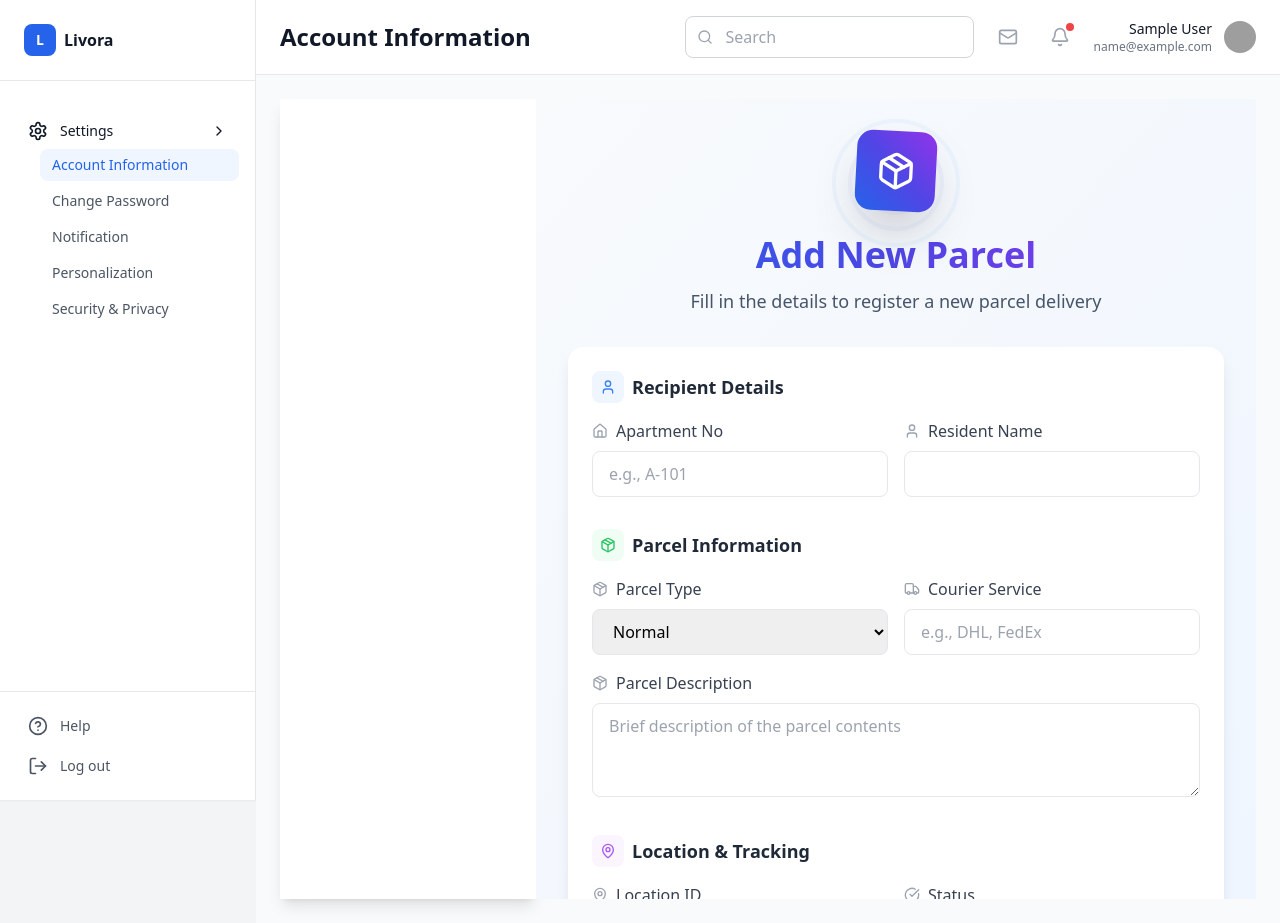
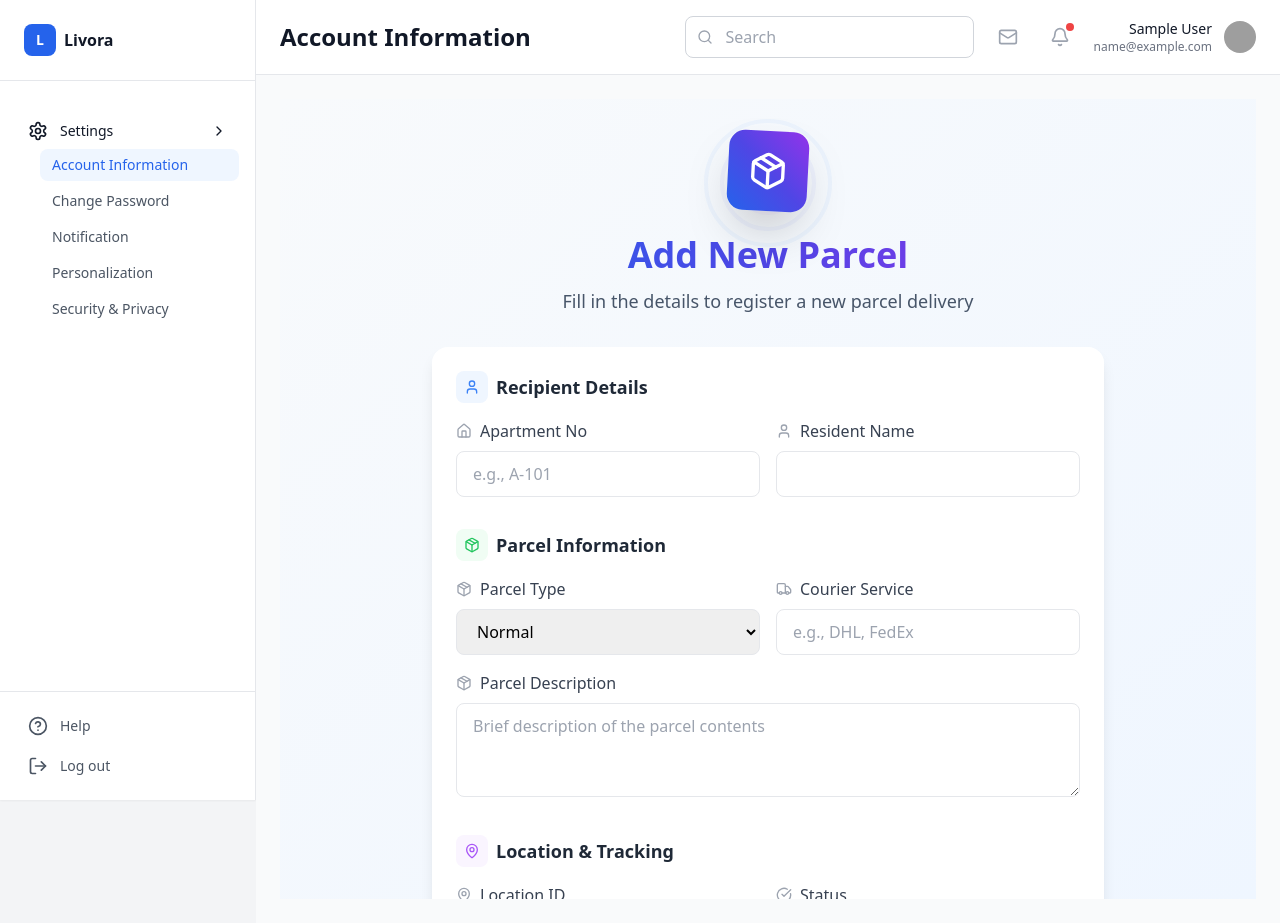
Before and after one commit to VDewMin/Livora, a React (Vite) app in the folder frontend/: page /addParcel in a window 1280 px wide. Built offline with nearby package versions, Linux system fonts and the light colour scheme; sample sign-in values are in the browser's storage; grey boxes are pictures that could not be loaded.

Commit message:
update KsAddParcel.jsx

```diff
--- a/frontend/src/pages/KsAddParcel.jsx
+++ b/frontend/src/pages/KsAddParcel.jsx
@@ -62,9 +62,7 @@ const KsAddParcel = () => {
   return (
     <div className="flex h-screen">
 
-      <div className="w-64 bg-white shadow-lg">
 
-      </div>
 
       {/* Main content area */}
       <div className="flex-1 overflow-y-auto bg-gradient-to-br from-slate-50 to-blue-50 p-8">
```
